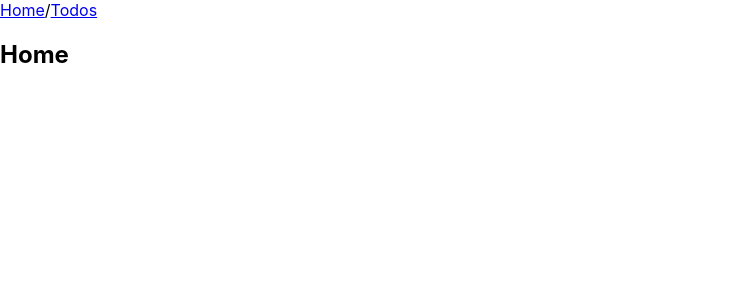
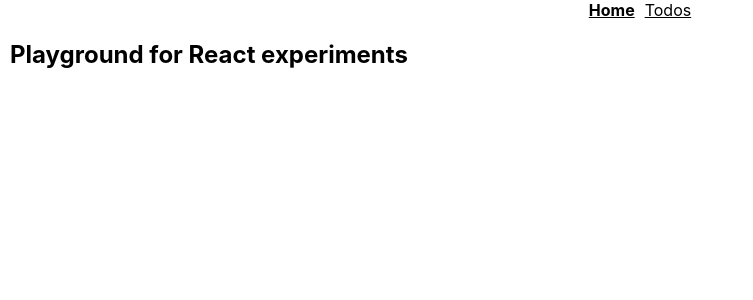
Before and after one commit to DP-PLAYGROUND/react-playground, a React (Create React App) app: page / in a window 1280 px wide. Shown: the top 300 px of the page, without its empty margins (0-753 px from the left). Built offline with nearby package versions, Linux system fonts and the light colour scheme.

Commit message:
update app styles

```diff
--- /dev/null
+++ b/src/App.module.scss
@@ -0,0 +1,19 @@
+.header {
+  .nav {
+    display: flex;
+    justify-content: center;
+    gap: 10px;
+
+    .link {
+      color: #000000;
+
+      &.active {
+        font-weight: bold;
+      }
+    }
+  }
+}
+
+.main {
+  margin: 10px;
+}
--- a/src/App.scss
+++ /dev/null
@@ -1,38 +0,0 @@
-.App {
-  text-align: center;
-}
-
-.App-logo {
-  height: 40vmin;
-  pointer-events: none;
-}
-
-@media (prefers-reduced-motion: no-preference) {
-  .App-logo {
-    animation: App-logo-spin infinite 20s linear;
-  }
-}
-
-.App-header {
-  background-color: #282c34;
-  min-height: 100vh;
-  display: flex;
-  flex-direction: column;
-  align-items: center;
-  justify-content: center;
-  font-size: calc(10px + 2vmin);
-  color: white;
-}
-
-.App-link {
-  color: #61dafb;
-}
-
-@keyframes App-logo-spin {
-  from {
-    transform: rotate(0deg);
-  }
-  to {
-    transform: rotate(360deg);
-  }
-}
--- a/src/App.tsx
+++ b/src/App.tsx
@@ -1,6 +1,6 @@
 import React, {lazy, Suspense} from 'react';
-import './App.scss';
-import {Link, Route, Routes} from 'react-router-dom';
+import styles from './App.module.scss';
+import {NavLink, Route, Routes} from 'react-router-dom';
 
 const Home = lazy(() => import('./Home/Home'));
 const Todos = lazy(() => import('./Todos/Todos'));
@@ -8,14 +8,18 @@ const Todos = lazy(() => import('./Todos/Todos'));
 function App() {
     return (
         <>
-            <header>
-                <nav>
-                    <Link to="/">Home</Link>/
-                    <Link to="/todos">Todos</Link>
+            <header className={styles.header}>
+                <nav className={styles.nav}>
+                    <NavLink to="/" className={
+                        ({ isActive }) => isActive ? `${styles.link} ${styles.active}` : styles.link
+                    }>Home</NavLink>
+                    <NavLink to="/todos" className={
+                        ({ isActive }) => isActive ? `${styles.link} ${styles.active}` : styles.link
+                    }>Todos</NavLink>
                 </nav>
             </header>
 
-            <main>
+            <main className={styles.main}>
                 <Routes>
                     <Route path="/" element={
                         <Suspense>
--- a/src/Home/Home.tsx
+++ b/src/Home/Home.tsx
@@ -2,7 +2,7 @@ import {FunctionComponent} from 'react';
 
 const Home: FunctionComponent = () => {
     return (<section>
-        <h1>Home</h1>
+        <h1>Playground for React experiments</h1>
     </section>);
 }
 
--- a/src/Todos/Todos.tsx
+++ b/src/Todos/Todos.tsx
@@ -36,8 +36,6 @@ const Todos: FunctionComponent = () => {
 
     return (
         <>
-            <h1>Todos</h1>
-
             <button onClick={() => setCreation(true)}>Create</button>
 
             {creation && <Modal onBackdropClick={() => setCreation(false)}>
```
